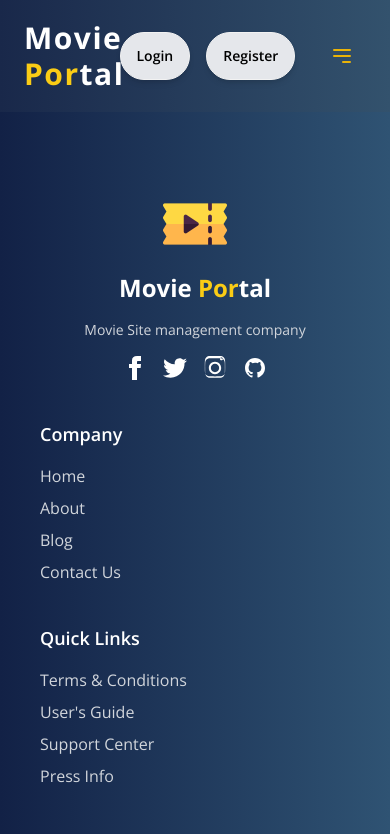
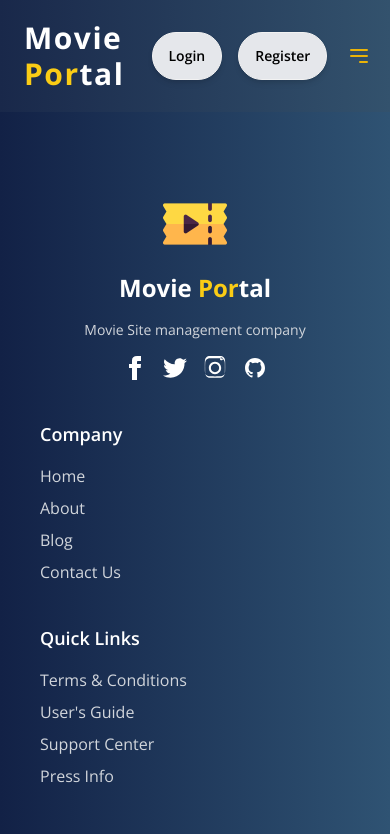
Before and after one commit to SantanuBanik-Phy/movie-portal-project, a React (Vite) app: page /auth in a window 390 px wide. Shown: the top 834 px of the page. Built offline with nearby package versions, Linux system fonts and the light colour scheme; no server answers.

Commit message:
some responsiveness changed in home page's upcoming movie and navbar

```diff
--- a/src/components/Navbar.jsx
+++ b/src/components/Navbar.jsx
@@ -66,7 +66,7 @@ const Navbar = () => {
         </div>
 
         {/* User Section */}
-        <div className="navbar-end space-x-6">
+        <div className="ml-8 md:ml-0 navbar-end space-x-6">
           {/* User Profile or Login/Register */}
           {user && user?.email ? (
             <div className="flex items-center space-x-4">
@@ -108,7 +108,7 @@ const Navbar = () => {
             <label tabIndex={0} className="btn btn-square btn-ghost">
               <svg
                 xmlns="http://www.w3.org/2000/svg"
-                className="h-6 w-6 text-yellow-500"
+                className="h-6 w-6 ml-4 text-yellow-500"
                 fill="none"
                 viewBox="0 0 24 24"
                 stroke="currentColor"
--- a/src/components/UpcomingMovies.jsx
+++ b/src/components/UpcomingMovies.jsx
@@ -46,7 +46,7 @@ const UpcomingMovies = ({ isDarkMode }) => {
                     <SwiperSlide key={index}>
                         <div className={`card shadow-2xl transition-transform transform hover:scale-105 p-6 rounded-xl ${bgColorClass}`}>
                             {/* Image Section */}
-                            <figure className="h-[550px] rounded-xl overflow-hidden shadow-lg">
+                            <figure className=" h-[450px]md:h-[550px] rounded-xl overflow-hidden shadow-lg">
                                 <img
                                     src={movie.image}
                                     alt={movie.title}
```
